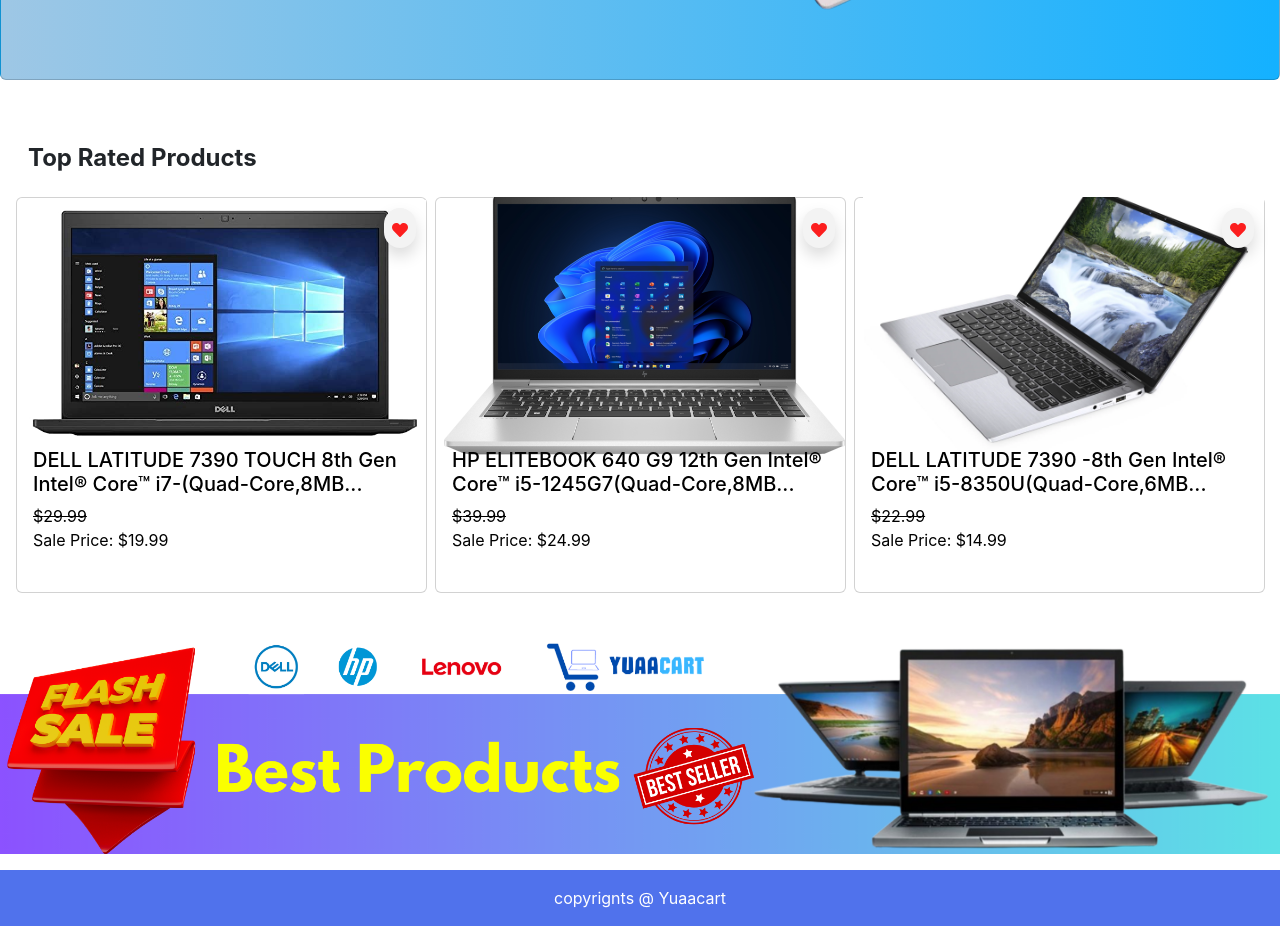
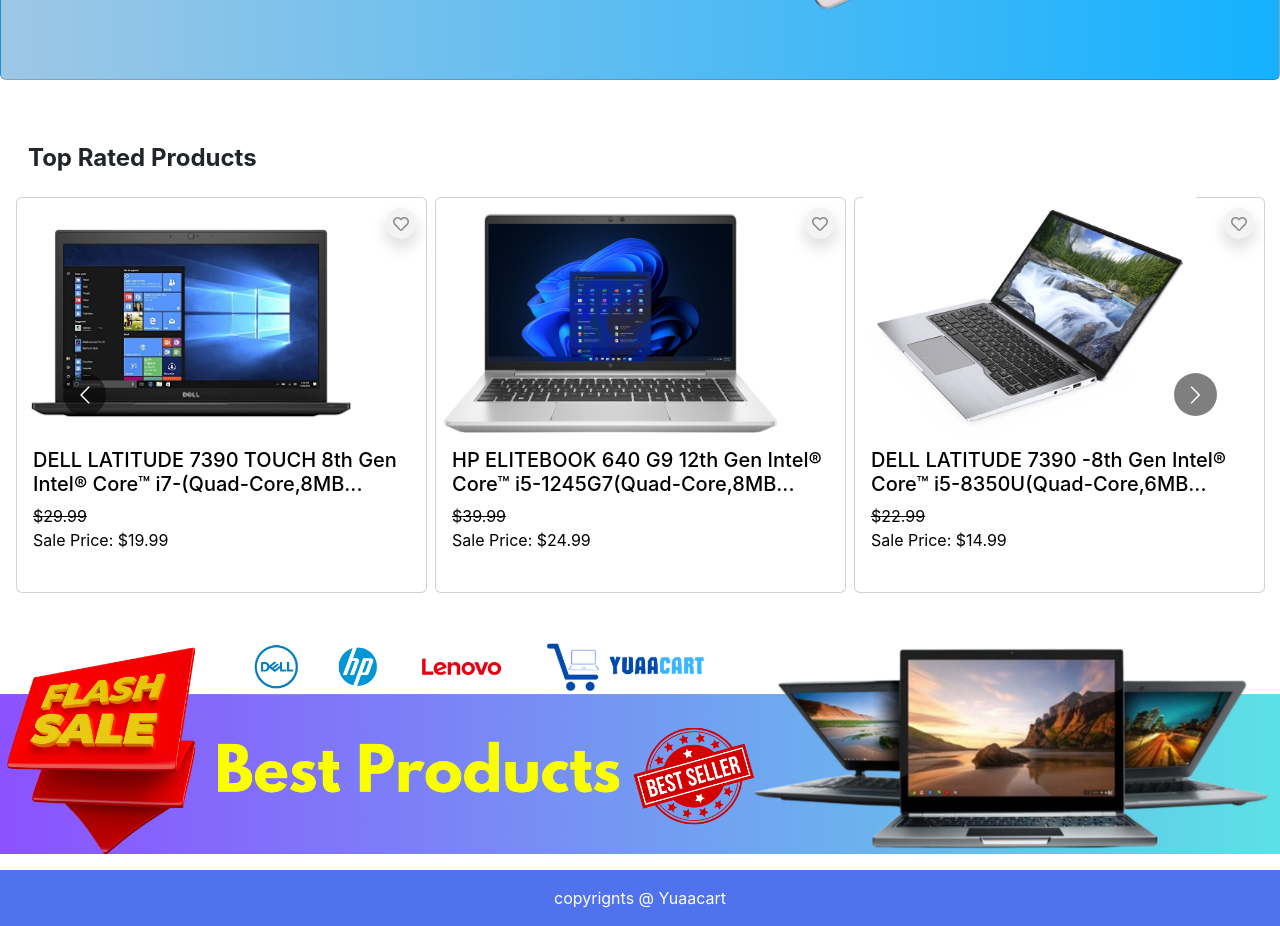
Before and after one commit to Chandru0811/yuaacart, a React (Create React App) app: page / in a window 1280 px wide. Shown: the part 1680-2606 px from the top of the page. Built offline with nearby package versions, Linux system fonts and the light colour scheme.

Commit message:
bug fixed

```diff
--- a/src/pages/Products/ProductCarouselList.js
+++ b/src/pages/Products/ProductCarouselList.js
@@ -20,12 +20,22 @@
 
   const prodectResponsive = {
     desktop: {
-      breakpoint: { max: 3000, min: 1024 },
+      breakpoint: { max: 3000, min: 1224 },
       items: 6,
       slidesToSlide: 1,
     },
+    lap: {
+      breakpoint: { max: 1224, min: 1324 },
+      items: 5,
+      slidesToSlide: 1,
+    },
     tablet: {
-      breakpoint: { max: 1024, min: 768 },
+      breakpoint: { max: 1324, min: 968 },
+      items: 4,
+      slidesToSlide: 2,
+    },
+    tablet1: {
+      breakpoint: { max: 968, min: 767 },
       items: 3,
       slidesToSlide: 2,
     },
@@ -47,7 +57,7 @@
         draggable={false}
         showDots={false}
         responsive={prodectResponsive}
-        ssr={true} // Server-side rendering support
+        ssr={true}
         infinite={true}
         autoPlay={false}
         autoPlaySpeed={2000}
@@ -64,18 +74,19 @@
           <div key={product.id} className="product-item card h-100 mx-1">
             <div
               className="d-flex justify-content-center align-items-center "
-              style={{ height: "250px" }}
+              style={{ height: "250px", }}
             >
               <div className="d-flex justify-content-end">
                 <button
                   className="btn border-0  px-1"
                   onClick={() => toggleLike(product.id)}
                 >
-                  <span className="rounded-pill heart-rounded p-2 shadow">
+                  <span className="rounded-pill heart-rounded shadow">
                     {likedProducts.includes(product.id) ? (
+                      <FaHeart style={{ color: "#fd0000e0" }} />
+
+                    ) : (
                       <FaRegHeart style={{ color: "#8d8d8d" }} />
-                    ) : (
-                      <FaHeart style={{ color: "#fd0000e0" }} />
                     )}
                   </span>
                 </button>
@@ -85,7 +96,7 @@
                   src={product.image}
                   alt={product.name}
                   className="img-fluid"
-                  style={{ maxHeight: "95%" }}
+                  style={{ maxHeight: "90%",maxWidth: "83% "  }}
                 />
               </Link>
             </div>
```
